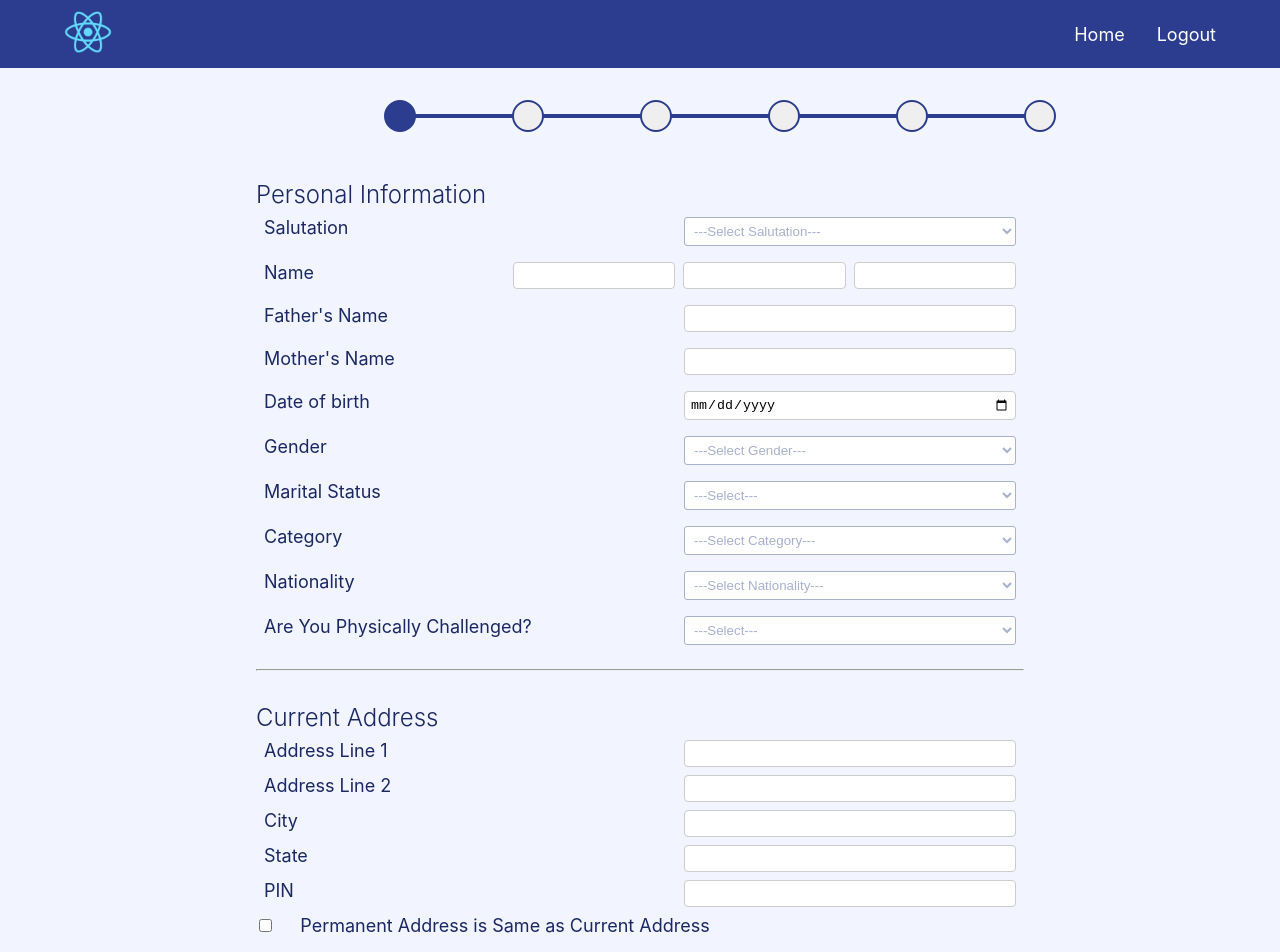
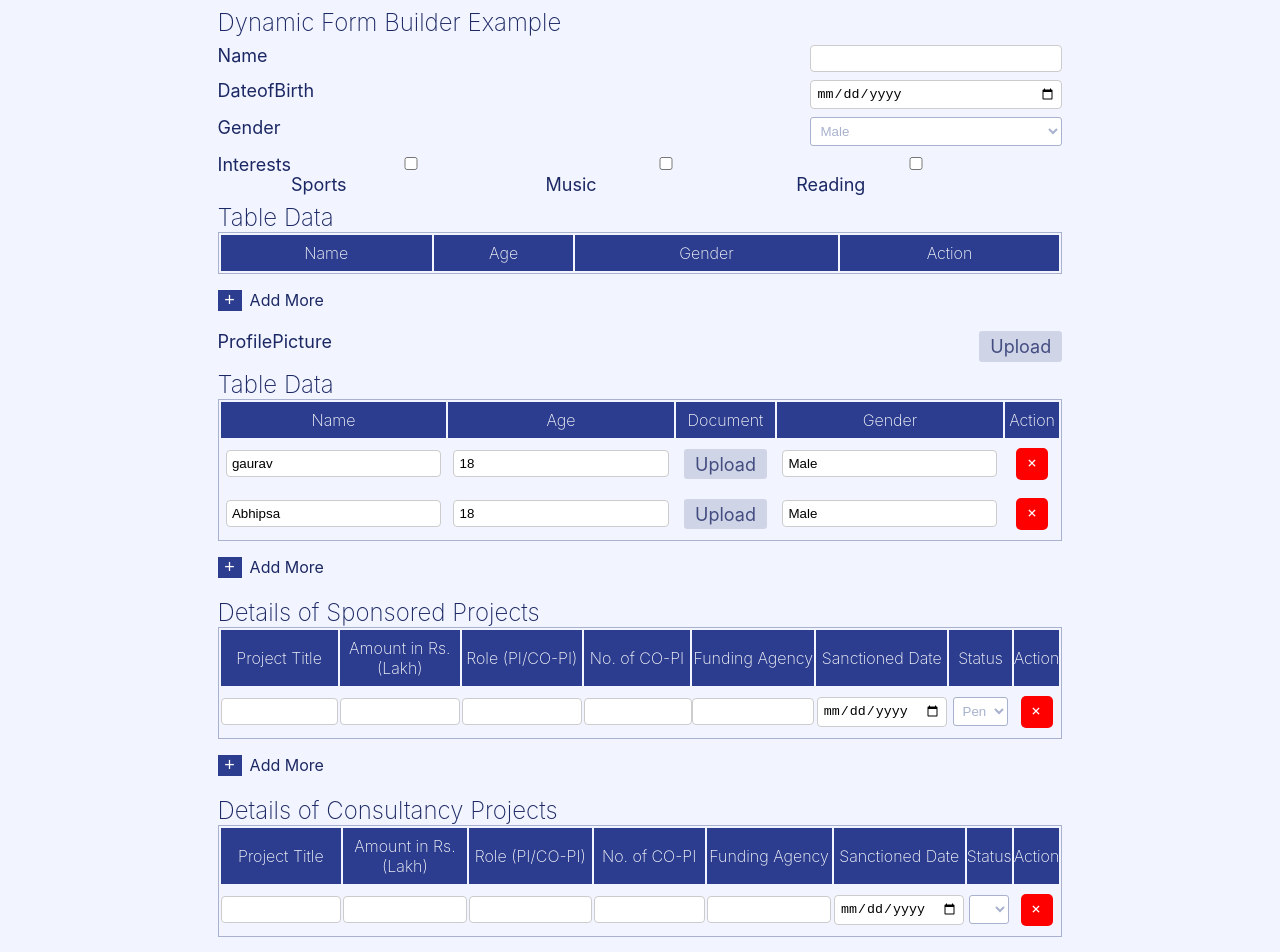
Before and after one commit to himanshudas75/mis-project, a React (Create React App) app in the folder Frontend/frontend/: page /details/page1 in a window 1280 px wide. Shown: the top 952 px of the page. Built offline with nearby package versions, Linux system fonts and the light colour scheme.

Commit message:
changes in style

```diff
--- a/Frontend/frontend/src/DynamicFormBuilder.js
+++ b/Frontend/frontend/src/DynamicFormBuilder.js
@@ -89,7 +89,7 @@ const DynamicFormBuilder = ({ formConfig }) => {
     switch (type) {
       case "text":
         return (
-          <div key={id}>
+          <div key={id} className="values">
             <label htmlFor={id}>{label}</label>
             <input
               type="text"
@@ -102,7 +102,7 @@ const DynamicFormBuilder = ({ formConfig }) => {
         );
       case "select":
         return (
-          <div key={id}>
+          <div key={id} className="values">
             <label htmlFor={id}>{label}</label>
             <select
               id={id}
@@ -120,8 +120,9 @@ const DynamicFormBuilder = ({ formConfig }) => {
         );
       case "checkbox":
         return (
-          <div key={id}>
+          <div key={id} className="values">
             <label>{label}</label>
+
             {options.map((option) => (
               <div key={option.value}>
                 <input
@@ -140,7 +141,7 @@ const DynamicFormBuilder = ({ formConfig }) => {
         );
       case "date":
         return (
-          <div key={id}>
+          <div key={id} className="values">
             <label htmlFor={id}>{label}</label>
             <input
               type="date"
@@ -153,19 +154,24 @@ const DynamicFormBuilder = ({ formConfig }) => {
         );
       case "file":
         return (
-          <div key={id}>
+          <div key={id} className="values">
             <label htmlFor={id}>{label}</label>
+            <>
+              <label htmlFor={id} className="upload-label">Upload</label>
               <input
                 type="file"
                 id={id}
+                style={{ display: 'none' }}
                 name={id}
                 onChange={(e) => handleNormalChange(e, id)}
               />
+
+            </>
           </div>
         );
       case "number":
         return (
-          <div key={id}>
+          <div key={id} className="values">
             <label htmlFor={id}>{label}</label>
             <input
               type="number"
@@ -179,13 +185,14 @@ const DynamicFormBuilder = ({ formConfig }) => {
       case "table":
         return (
           <div key={id}>
-            <label>{label}</label>
+            <h1 style={{color:'#1C2864', fontWeight:'200', fontSize:'x-large'}}>{label}</h1>
             <table>
               <thead>
                 <tr>
                   {columns.map((column) => (
                     <th key={column.key}>{column.label}</th>
                   ))}
+                  <th>Action</th>
                 </tr>
               </thead>
               <tbody>
@@ -218,13 +225,17 @@ const DynamicFormBuilder = ({ formConfig }) => {
                               }
                             />
                           ) : column.type === "file" ? (
+                            <>
+                              <label htmlFor={id} className="upload-label">Upload</label>
                               <input
                                 type="file"
+                                id={id}
+                                style={{ display: 'none' }}
                                 name={`${id}[${rowIndex}][${column.key}]`}
-                              onChange={(e) =>
-                                handleTableChange(e, id, rowIndex, column.key)
-                              }
+                                onChange={(e) => handleTableChange(e, id, rowIndex, column.key)}
                               />
+
+                            </>
                           ) : column.type === "number" ? (
                             <input
                               type="number"
@@ -251,7 +262,7 @@ const DynamicFormBuilder = ({ formConfig }) => {
                           type="button"
                           onClick={() => handleRemoveRow(id, rowIndex)}
                         >
-                          Remove
+                          <span>+</span>
                         </button>
                       </td>
                     </tr>
@@ -259,9 +270,12 @@ const DynamicFormBuilder = ({ formConfig }) => {
                 )}
               </tbody>
             </table>
-            <button type="button" onClick={() => handleAddRow(id)}>
+            {/* <button type="button" onClick={() => handleAddRow(id)}>
               Add Row
-            </button>
+            </button> */}
+            <button className='add' type="button" onClick={() => handleAddRow(id)}>+</button><p>Add More</p>
+            <br></br>
+            <br></br>
           </div>
         );
       default:
@@ -272,7 +286,7 @@ const DynamicFormBuilder = ({ formConfig }) => {
   return (
     <form onSubmit={handleSubmit}>
       {formConfig.map((element) => renderFormElement(element))}
-      <button type="submit">Submit</button>
+      <button type="submit" className='next'>Submit</button>
     </form>
   );
 };
--- a/Frontend/frontend/src/Form.js
+++ b/Frontend/frontend/src/Form.js
@@ -68,6 +68,7 @@ const formConfig = [
     columns: [
       { label: "Name", key: "name" },
       { label: "Age", key: "age", type: "number" },
+      { label: "Document", key: "doc", type: "file" },
       { label: "Gender", key: "gender" },
     ],
     initialRows: [
@@ -75,13 +76,89 @@ const formConfig = [
       { name: "Abhipsa", age: "18", gender: "Male" }, // Initial row with empty values
     ],
   },
+  {
+    "id": "sponsoredProjects",
+    "type": "table",
+    "label": "Details of Sponsored Projects",
+    "columns": [
+      { "label": "Project Title", "key": "projectTitle" },
+      { "label": "Amount in Rs.(Lakh)", "key": "amount", "type": "number" },
+      { "label": "Role (PI/CO-PI)", "key": "role" },
+      { "label": "No. of CO-PI", "key": "numOfCOPI", "type": "number" },
+      { "label": "Funding Agency", "key": "fundingAgency" },
+      { "label": "Sanctioned Date", "key": "sanctionedDate", "type": "date" },
+      { "label": "Status", "key": "status", "type": "select", "options": [{ label: "Pending", value: "male" },
+      { label: "Female", value: "female" },
+      { label: "Trans", value: "Trans" },] }
+    ],
+    "initialRows": [
+      {
+        "projectTitle": "",
+        "amount": null,
+        "role": "",
+        "numOfCOPI": null,
+        "fundingAgency": "",
+        "sanctionedDate": "",
+        "status": ""
+      }
+    ]
+  },
+  {
+    "id": "consultancyProjects",
+    "type": "table",
+    "label": "Details of Consultancy Projects",
+    "columns": [
+      { "label": "Project Title", "key": "projectTitle" },
+      { "label": "Amount in Rs.(Lakh)", "key": "amount", "type": "number" },
+      { "label": "Role (PI/CO-PI)", "key": "role" },
+      { "label": "No. of CO-PI", "key": "numOfCOPI", "type": "number" },
+      { "label": "Funding Agency", "key": "fundingAgency" },
+      { "label": "Sanctioned Date", "key": "sanctionedDate", "type": "date" },
+      { "label": "Status", "key": "status", "type": "select", "options": ["Pending", "Approved", "Rejected"] }
+    ],
+    "initialRows": [
+      {
+        "projectTitle": "",
+        "amount": null,
+        "role": "",
+        "numOfCOPI": null,
+        "fundingAgency": "",
+        "sanctionedDate": "",
+        "status": ""
+      }
+    ]
+  },
+  {
+    "id": "outreachPrograms",
+    "type": "table",
+    "label": "Details of Outreach Program",
+    "columns": [
+      { "label": "Title", "key": "title" },
+      { "label": "External Funding in Rs. (Lakh)", "key": "funding", "type": "number" },
+      { "label": "Funding Agency", "key": "fundingAgency" },
+      { "label": "Role (CI/CO-CI)", "key": "role" },
+      { "label": "Duration", "key": "duration" },
+      { "label": "Status", "key": "status", "type": "select", "options": ["Pending", "Approved", "Rejected"] }
+    ],
+    "initialRows": [
+      {
+        "title": "",
+        "funding": null,
+        "fundingAgency": "",
+        "role": "",
+        "duration": "",
+        "status": ""
+      }
+    ]
+  },
+
   // Add more form elements as needed
 ];
 
 const Form = () => {
   return (
-    <div>
-      <h1>Dynamic Form Builder Example</h1>
+    <div className="page3">
+      <h2 style={{color:'#1C2864', fontWeight:'200', fontSize:'x-large'}}>Dynamic Form Builder Example</h2>
       <DynamicFormBuilder formConfig={formConfig} />
     </div>
   );
--- a/Frontend/frontend/src/Styles/forms.css
+++ b/Frontend/frontend/src/Styles/forms.css
@@ -183,6 +183,25 @@ hr{
     flex-direction: column;
 }
 
+.page3 input{
+    width: 15rem;
+    margin-right: 0;
+}
+.page3 select{
+    width: 15.75rem;
+
+}
+
+.page3 table input{
+    width: 90%;
+    display: block;
+    margin: auto;
+}
+.page3 table select{
+    width: 90%;
+    display: block;
+    margin: auto;
+}
 .page3{
     display: flex;
     flex-direction: column;
@@ -199,7 +218,13 @@ hr{
     height: 2rem;
     margin: 0 1.1rem;
 }
-
+.page3 table button{
+    /* width: 1.5rem; */
+    padding: 0;
+    background-color: red;
+    margin: auto;
+    display:block;
+}
 #delete{
     background-image: url('../Resources/delete.png');
 }
@@ -236,7 +261,10 @@ td {
     text-align: center;
     vertical-align: middle;
 }
-
+.page3 table button span{
+    display: inline-block;
+    transform: rotate(-45deg);
+}
 .page3 form{
     margin: 0 17%;
 }
@@ -264,7 +292,7 @@ td {
     border: 1px solid #A8B1CE;
 }
 
-#upload-label{
+.upload-label{
     background-color: #a8b1ce7b;
     color: #1c2864c8;
     padding: 0.3rem 0.7rem;
@@ -315,3 +343,7 @@ td {
     width: 2rem;
     height: 2rem;
 }
+
+.page3 .values{
+    margin-bottom: 0.5rem;
+}
--- a/Frontend/frontend/src/index.js
+++ b/Frontend/frontend/src/index.js
@@ -17,6 +17,8 @@ import Details from './details_';
 import AdminLogin from './Admin/adminLogin';
 import AdminDashboard from './Admin/applications';
 import AdminJobOpenings from './Admin/jobOpening';
+import DynamicFormBuilder from './DynamicFormBuilder';
+import Form from './Form';
 
 const root = ReactDOM.createRoot(document.getElementById('root'));
 root.render(
@@ -28,7 +30,7 @@ root.render(
         <Route path="/apply" element={<Apply />} />
         <Route path="/home" element={<Dashboard />} />
         <Route path="/details" element={<Details current = {localStorage.getItem('current')} />} />
-        <Route path="/details/page1" element={<Page1 />} />
+        <Route path="/details/page1" element={<Form />} />
         <Route path="/details/page2" element={<Page2 />} />
         <Route path="/details/page3" element={<Page3 />} />
         <Route path="/details/page4" element={<Page4 />} />
--- a/Frontend/frontend/src/page5.js
+++ b/Frontend/frontend/src/page5.js
@@ -133,7 +133,7 @@ const Page5 = () => {
 
                                     ) : (
                                         <>
-                                            <label htmlFor={`document-input-${doc.id}`} id="upload-label">Upload</label>
+                                            <label htmlFor={`document-input-${doc.id}`} className="upload-label">Upload</label>
                                             <input
                                                 id={`document-input-${doc.id}`}
                                                 type="file"
```
Lines whose indentation alone changed are shown as unchanged.
